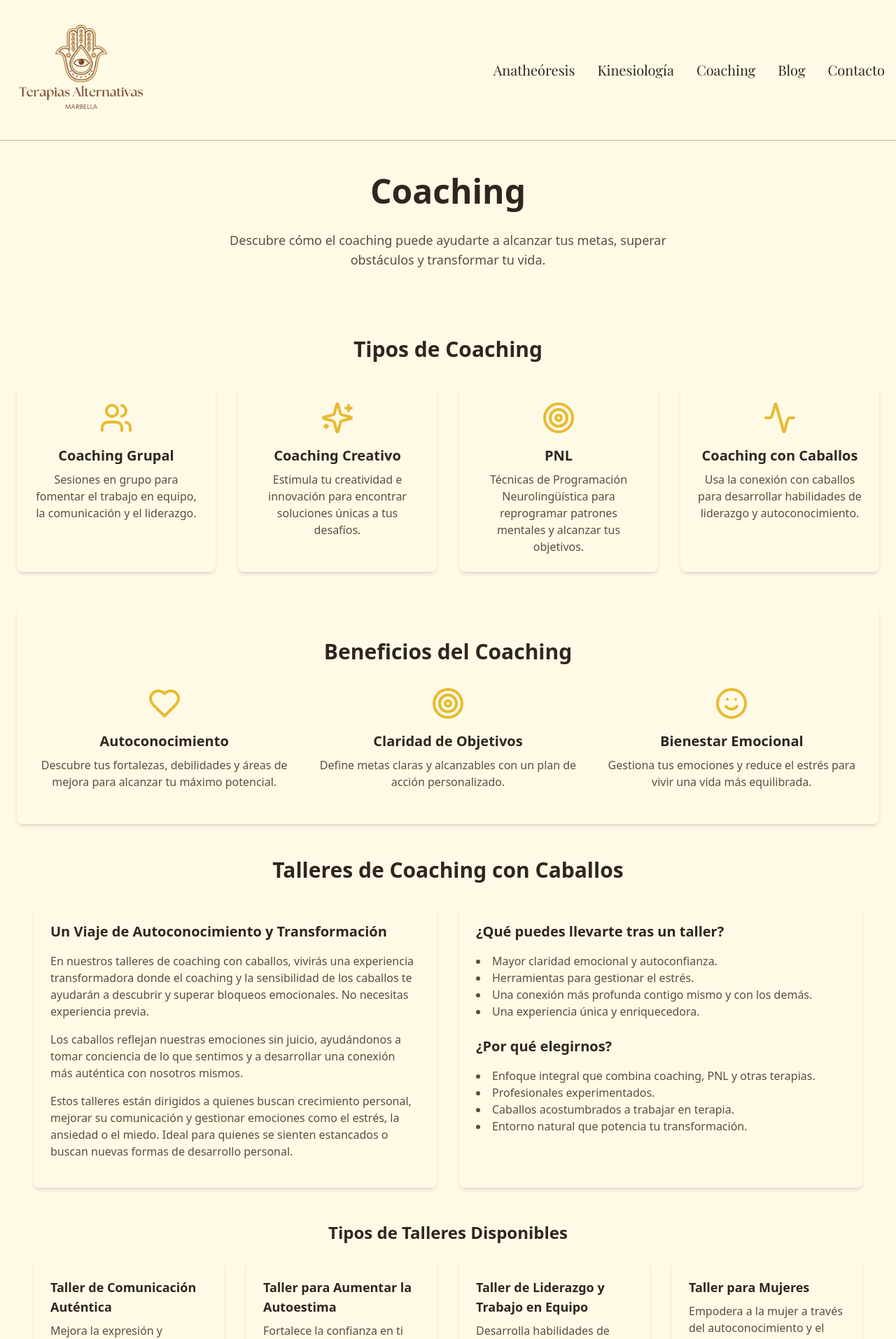
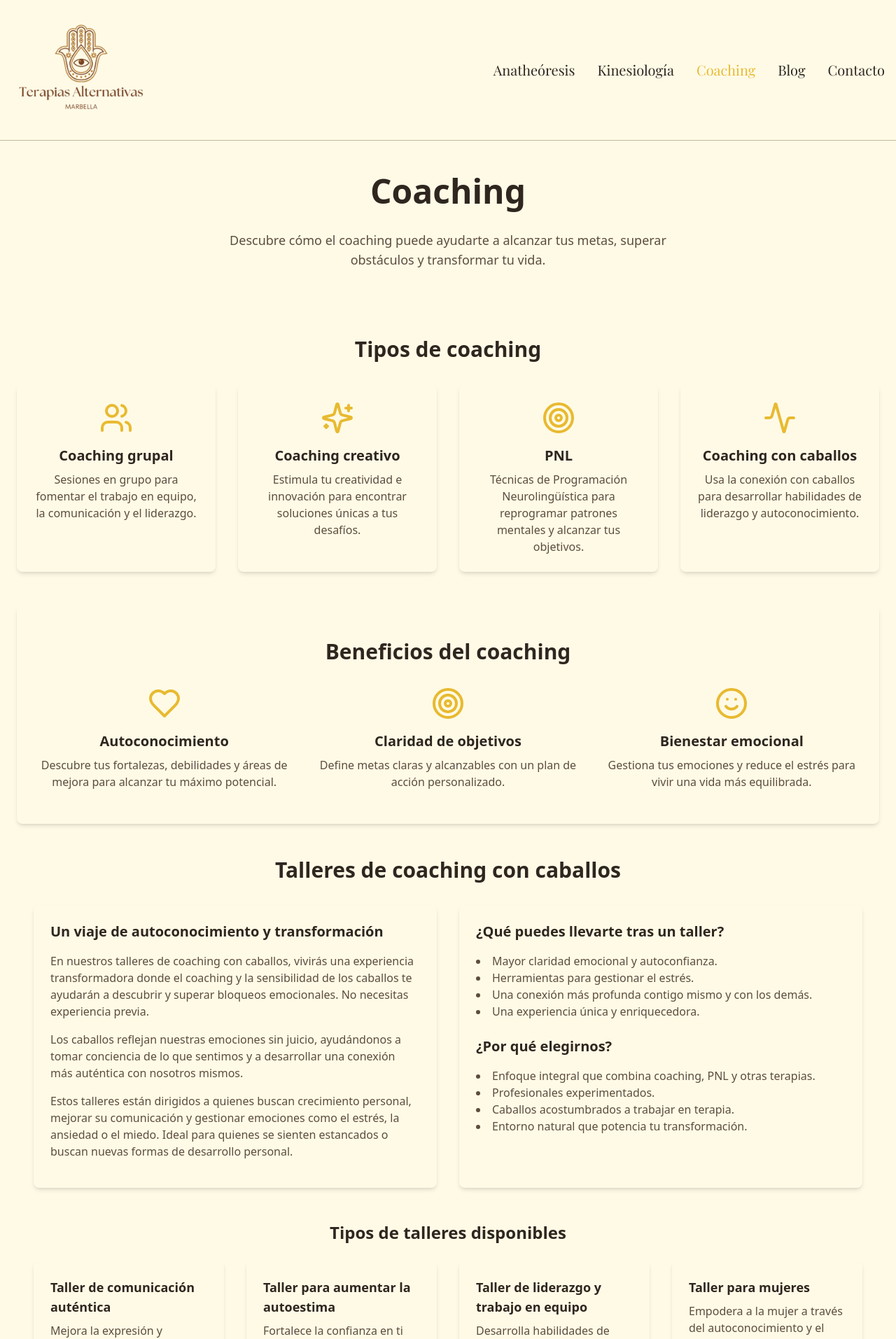
Before and after one commit to fernandojavierp/terapiasalternativasmarbella, a Next.js app: page /servicios/coaching in a window 1280 px wide. Shown: the top 1913 px of the page at 70% size. Built offline with nearby package versions, Linux system fonts and the light colour scheme.

Commit message:
se ha arreglado las palabras con mayusculas

```diff
--- a/app/blog/[slug]/page.tsx
+++ b/app/blog/[slug]/page.tsx
@@ -141,10 +141,7 @@ export default function BlogPostPage({ params }: { params: { slug: string } }) {
 
         {/* Metadatos del artículo */}
         <div className="flex items-center space-x-4 text-sm text-muted-foreground mb-8">
-          <div className="flex items-center">
-            <User className="w-4 h-4 mr-2" />
-            <span>{post.author}</span>
-          </div>
+
           <div className="flex items-center">
             <Calendar className="w-4 h-4 mr-2" />
             <span>{post.date}</span>
--- a/app/servicios/coaching/page.tsx
+++ b/app/servicios/coaching/page.tsx
@@ -34,14 +34,14 @@ export default function Coaching() {
 
         {/* Tipos de Coaching */}
         <section className="py-12">
-          <h2 className="text-3xl font-bold text-foreground mb-8 text-center">Tipos de Coaching</h2>
+          <h2 className="text-3xl font-bold text-foreground mb-8 text-center">Tipos de coaching</h2>
           <div className="grid md:grid-cols-2 lg:grid-cols-4 gap-8">
             {/* Coaching Grupal */}
             <div className="bg-card p-6 rounded-lg shadow-md text-center">
               <div className="flex justify-center mb-4">
                 <Users className="w-12 h-12 text-primary" />
               </div>
-              <h3 className="text-xl font-bold text-foreground mb-2">Coaching Grupal</h3>
+              <h3 className="text-xl font-bold text-foreground mb-2">Coaching grupal</h3>
               <p className="text-muted-foreground">
                 Sesiones en grupo para fomentar el trabajo en equipo, la comunicación y el liderazgo.
               </p>
@@ -52,7 +52,7 @@ export default function Coaching() {
               <div className="flex justify-center mb-4">
                 <Sparkles className="w-12 h-12 text-primary" />
               </div>
-              <h3 className="text-xl font-bold text-foreground mb-2">Coaching Creativo</h3>
+              <h3 className="text-xl font-bold text-foreground mb-2">Coaching creativo</h3>
               <p className="text-muted-foreground">
                 Estimula tu creatividad e innovación para encontrar soluciones únicas a tus desafíos.
               </p>
@@ -74,7 +74,7 @@ export default function Coaching() {
               <div className="flex justify-center mb-4">
                 <Activity className="w-12 h-12 text-primary" />
               </div>
-              <h3 className="text-xl font-bold text-foreground mb-2">Coaching con Caballos</h3>
+              <h3 className="text-xl font-bold text-foreground mb-2">Coaching con caballos</h3>
               <p className="text-muted-foreground">
                 Usa la conexión con caballos para desarrollar habilidades de liderazgo y autoconocimiento.
               </p>
@@ -85,7 +85,7 @@ export default function Coaching() {
         {/* Beneficios del Coaching */}
         <section className="py-12 bg-card rounded-lg shadow-md">
           <div className="container mx-auto px-6">
-            <h2 className="text-3xl font-bold text-foreground mb-8 text-center">Beneficios del Coaching</h2>
+            <h2 className="text-3xl font-bold text-foreground mb-8 text-center">Beneficios del coaching</h2>
             <div className="grid md:grid-cols-2 lg:grid-cols-3 gap-8">
               {/* Beneficio 1 */}
               <div className="text-center">
@@ -103,7 +103,7 @@ export default function Coaching() {
                 <div className="flex justify-center mb-4">
                   <Target className="w-12 h-12 text-primary" />
                 </div>
-                <h3 className="text-xl font-bold text-foreground mb-2">Claridad de Objetivos</h3>
+                <h3 className="text-xl font-bold text-foreground mb-2">Claridad de objetivos</h3>
                 <p className="text-muted-foreground">
                   Define metas claras y alcanzables con un plan de acción personalizado.
                 </p>
@@ -114,7 +114,7 @@ export default function Coaching() {
                 <div className="flex justify-center mb-4">
                   <Smile className="w-12 h-12 text-primary" />
                 </div>
-                <h3 className="text-xl font-bold text-foreground mb-2">Bienestar Emocional</h3>
+                <h3 className="text-xl font-bold text-foreground mb-2">Bienestar emocional</h3>
                 <p className="text-muted-foreground">
                   Gestiona tus emociones y reduce el estrés para vivir una vida más equilibrada.
                 </p>
@@ -126,11 +126,11 @@ export default function Coaching() {
         {/* Talleres de Coaching con Caballos */}
         <section className="py-12">
           <div className="container mx-auto px-6">
-            <h2 className="text-3xl font-bold text-foreground mb-8 text-center">Talleres de Coaching con Caballos</h2>
+            <h2 className="text-3xl font-bold text-foreground mb-8 text-center">Talleres de coaching con caballos</h2>
             <div className="grid md:grid-cols-2 lg:grid-cols-2 gap-8">
               {/* Descripción General */}
               <div className="bg-card p-6 rounded-lg shadow-md">
-                <h3 className="text-xl font-bold text-foreground mb-4">Un Viaje de Autoconocimiento y Transformación</h3>
+                <h3 className="text-xl font-bold text-foreground mb-4">Un viaje de autoconocimiento y transformación</h3>
                 <p className="text-muted-foreground mb-4">
                   En nuestros talleres de coaching con caballos, vivirás una experiencia transformadora donde el coaching y la sensibilidad de los caballos te ayudarán a descubrir y superar bloqueos emocionales. No necesitas experiencia previa.
                 </p>
@@ -163,11 +163,11 @@ export default function Coaching() {
 
             {/* Tipos de Talleres */}
             <div className="mt-12">
-              <h3 className="text-2xl font-bold text-foreground mb-6 text-center">Tipos de Talleres Disponibles</h3>
+              <h3 className="text-2xl font-bold text-foreground mb-6 text-center">Tipos de talleres disponibles</h3>
               <div className="grid md:grid-cols-2 lg:grid-cols-4 gap-8">
                 {/* Taller de Comunicación Auténtica */}
                 <div className="bg-card p-6 rounded-lg shadow-md">
-                  <h4 className="text-lg font-bold text-foreground mb-2">Taller de Comunicación Auténtica</h4>
+                  <h4 className="text-lg font-bold text-foreground mb-2">Taller de comunicación auténtica</h4>
                   <p className="text-muted-foreground mb-4">
                     Mejora la expresión y comprensión emocional para establecer relaciones más sinceras y efectivas.
                   </p>
@@ -180,7 +180,7 @@ export default function Coaching() {
 
                 {/* Taller para Aumentar la Autoestima */}
                 <div className="bg-card p-6 rounded-lg shadow-md">
-                  <h4 className="text-lg font-bold text-foreground mb-2">Taller para Aumentar la Autoestima</h4>
+                  <h4 className="text-lg font-bold text-foreground mb-2">Taller para aumentar la autoestima</h4>
                   <p className="text-muted-foreground mb-4">
                     Fortalece la confianza en ti mismo y fomenta una autoimagen positiva.
                   </p>
@@ -193,7 +193,7 @@ export default function Coaching() {
 
                 {/* Taller de Liderazgo y Trabajo en Equipo */}
                 <div className="bg-card p-6 rounded-lg shadow-md">
-                  <h4 className="text-lg font-bold text-foreground mb-2">Taller de Liderazgo y Trabajo en Equipo</h4>
+                  <h4 className="text-lg font-bold text-foreground mb-2">Taller de liderazgo y trabajo en equipo</h4>
                   <p className="text-muted-foreground mb-4">
                     Desarrolla habilidades de liderazgo y fomenta la colaboración efectiva.
                   </p>
@@ -206,7 +206,7 @@ export default function Coaching() {
 
                 {/* Taller para Mujeres */}
                 <div className="bg-card p-6 rounded-lg shadow-md">
-                  <h4 className="text-lg font-bold text-foreground mb-2">Taller para Mujeres</h4>
+                  <h4 className="text-lg font-bold text-foreground mb-2">Taller para mujeres</h4>
                   <p className="text-muted-foreground mb-4">
                     Empodera a la mujer a través del autoconocimiento y el desarrollo emocional.
                   </p>
--- a/components/Header.tsx
+++ b/components/Header.tsx
@@ -2,6 +2,7 @@
 "use client";
 
 import Link from "next/link";
+import { usePathname } from "next/navigation"; // Importa usePathname
 import { useState, useEffect, useRef } from "react";
 import { Menu, X } from "lucide-react"; // Íconos para el menú y cerrar
 import Image from "next/image"; // Componente de Next.js para imágenes
@@ -9,6 +10,7 @@ import Image from "next/image"; // Componente de Next.js para imágenes
 export default function Header() {
   const [isMenuOpen, setIsMenuOpen] = useState(false); // Estado del menú
   const menuRef = useRef<HTMLDivElement>(null); // Referencia para el menú con tipo explícito
+  const pathname = usePathname(); // Obtiene la ruta actual
 
   // Función para alternar el menú
   const toggleMenu = () => {
@@ -47,7 +49,9 @@ export default function Header() {
             <li>
               <Link
                 href="/servicios/anatheoresis"
-                className="text-foreground hover:text-primary transition-colors"
+                className={`text-foreground hover:text-primary transition-colors ${
+                  pathname === "/servicios/anatheoresis" ? "text-primary" : ""
+                }`}
               >
                 Anatheóresis
               </Link>
@@ -55,7 +59,9 @@ export default function Header() {
             <li>
               <Link
                 href="/servicios/kinesiologia"
-                className="text-foreground hover:text-primary transition-colors"
+                className={`text-foreground hover:text-primary transition-colors ${
+                  pathname === "/servicios/kinesiologia" ? "text-primary" : ""
+                }`}
               >
                 Kinesiología
               </Link>
@@ -63,7 +69,9 @@ export default function Header() {
             <li>
               <Link
                 href="/servicios/coaching"
-                className="text-foreground hover:text-primary transition-colors"
+                className={`text-foreground hover:text-primary transition-colors ${
+                  pathname === "/servicios/coaching" ? "text-primary" : ""
+                }`}
               >
                 Coaching
               </Link>
@@ -71,7 +79,9 @@ export default function Header() {
             <li>
               <Link
                 href="/blog"
-                className="text-foreground hover:text-primary transition-colors"
+                className={`text-foreground hover:text-primary transition-colors ${
+                  pathname === "/blog" ? "text-primary" : ""
+                }`}
               >
                 Blog
               </Link>
@@ -79,7 +89,9 @@ export default function Header() {
             <li>
               <Link
                 href="/contacto"
-                className="text-foreground hover:text-primary transition-colors"
+                className={`text-foreground hover:text-primary transition-colors ${
+                  pathname === "/contacto" ? "text-primary" : ""
+                }`}
               >
                 Contacto
               </Link>
@@ -105,7 +117,9 @@ export default function Header() {
               <li>
                 <Link
                   href="/servicios/anatheoresis"
-                  className="block text-foreground hover:text-primary transition-colors"
+                  className={`block text-foreground hover:text-primary transition-colors ${
+                    pathname === "/servicios/anatheoresis" ? "text-primary" : ""
+                  }`}
                   onClick={() => setIsMenuOpen(false)}
                 >
                   Anatheóresis
@@ -114,7 +128,9 @@ export default function Header() {
               <li>
                 <Link
                   href="/servicios/kinesiologia"
-                  className="block text-foreground hover:text-primary transition-colors"
+                  className={`block text-foreground hover:text-primary transition-colors ${
+                    pathname === "/servicios/kinesiologia" ? "text-primary" : ""
+                  }`}
                   onClick={() => setIsMenuOpen(false)}
                 >
                   Kinesiología
@@ -123,7 +139,9 @@ export default function Header() {
               <li>
                 <Link
                   href="/servicios/coaching"
-                  className="block text-foreground hover:text-primary transition-colors"
+                  className={`block text-foreground hover:text-primary transition-colors ${
+                    pathname === "/servicios/coaching" ? "text-primary" : ""
+                  }`}
                   onClick={() => setIsMenuOpen(false)}
                 >
                   Coaching
@@ -132,7 +150,9 @@ export default function Header() {
               <li>
                 <Link
                   href="/blog"
-                  className="block text-foreground hover:text-primary transition-colors"
+                  className={`block text-foreground hover:text-primary transition-colors ${
+                    pathname === "/blog" ? "text-primary" : ""
+                  }`}
                   onClick={() => setIsMenuOpen(false)}
                 >
                   Blog
@@ -141,7 +161,9 @@ export default function Header() {
               <li>
                 <Link
                   href="/contacto"
-                  className="block text-foreground hover:text-primary transition-colors"
+                  className={`block text-foreground hover:text-primary transition-colors ${
+                    pathname === "/contacto" ? "text-primary" : ""
+                  }`}
                   onClick={() => setIsMenuOpen(false)}
                 >
                   Contacto
```
Also changed, not shown: app/blog/page.tsx (+5 -8 lines), app/page.tsx (+12 -12 lines), app/servicios/anatheoresis/page.tsx (+9 -9 lines), app/servicios/kinesiologia/page.tsx (+8 -8 lines). Lines whose indentation alone changed are shown as unchanged.
